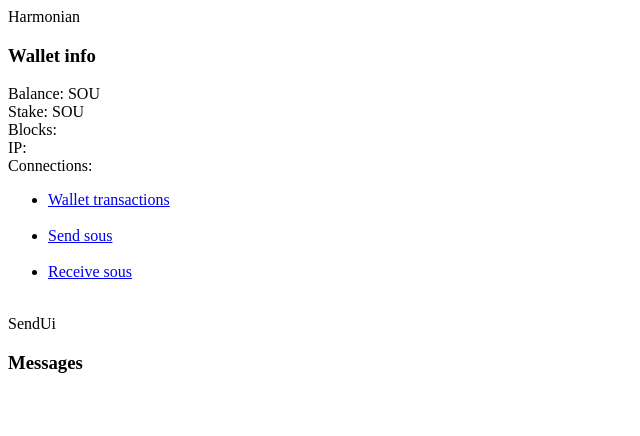
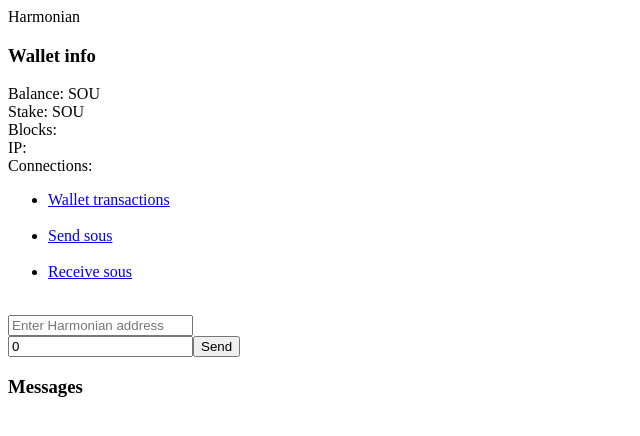
Before and after one commit to alphadelphia/archibras-front, a React app: page /send in a window 1280 px wide. Shown: the top 436 px of the page, without its empty margins (0-640 px from the left). Built offline with nearby package versions, Linux system fonts and the light colour scheme; no server answers; the HTML template or start-up script is replaced by a standard one.

Commit message:
basic sendtoaddress functionality

```diff
--- a/src/App.js
+++ b/src/App.js
@@ -8,66 +8,7 @@ import ReactDOM from 'react-dom';
 import { BrowserRouter as Router, Route, Switch, Link, withRouter } from 'react-router-dom';
 
 import TransactionList from './TransactionList';
-/*
-
-var gettransaction_gen = {
-    "amount" import TransactionList from './TransactionList';: 0.00000000,
-    "confirmations" : 4,
-    "generated" : true,
-    "blockhash" : "00007e684980aa9ea23a615b63c2cb9ff2a2f7d3be6b56e8429f60b75336ba7b",
-    "blockindex" : 0,
-    "blocktime" : 1513345871,
-    "txid" : "51cf44cb803cf46335013f6b7652f427e1c56f002c488ab3d64d151e95bb7d43",
-    "time" : 1513345863,
-    "timereceived" : 1513345863,
-    "details" : [
-        {
-            "account" : "",
-            "address" : "mkx3xd4mACBap88fWhpBvm6ypd8YkJjC3n",
-            "category" : "immature",
-            "amount" : 9744.78000000
-        }
-    ]
-};
-
-var gettransaction_send = {
-    "amount" : -10000.00000000,export default Transaction;
-    "fee" : -0.01000000,
-    "confirmations" : 0,
-    "txid" : "d0d0939d69daa2b512f53f77b38cd5b1a19e57329750993afef1917d56be8887",
-    "time" : 1513346424,
-    "timereceived" : 1513346424,
-    "details" : [
-        {
-            "account" : "",
-            "address" : "mvFFFH3hA8rBHPoACrVo39bkGom5XQC3Rr",
-            "category" : "send",
-            "amount" : -10000.00000000,
-            "fee" : -0.01000000
-        }
-    ]
-}
-
-var gettransaction_rec = {
-        {
-    "amount" : 10000.00000000,
-    "confirmations" : 0,
-    "txid" : "d0d0939d69daa2b512f53f77b38cd5b1a19e57329750993afef1917d56be8887",
-    "time" : 1513346424,
-    "timereceived" : 1513346424,
-    "details" : [
-        {
-            "account" : "",
-            "address" : "mvFFFH3hA8rBHPoACrVo39bkGom5XQC3Rr",
-            "category" : "receive",
-            "amount" : 10000.00000000
-        }
-
-}
-
-*/
-
-
+import SendDialogue from './SendDialogue';
 
 
 class App extends React.Component {
@@ -169,14 +110,10 @@ const UIWalletPanel = (props) => (
   	<Switch>
       <Route exact path='/' component={TransactionList}/>
       <Route path='/receive' component={ReceiveUi}/>
-      <Route path='/send' component={SendUi}/>
+      <Route path='/send' component={SendDialogue}/>
       <Route path='/transactions' component={TransactionList}/>
     </Switch>
   </div>
-)
-
-const SendUi = (props) => (
-	"SendUi"
 )
 
 const ReceiveUi = (props) => (
--- /dev/null
+++ b/src/SendDialogue.js
@@ -0,0 +1,68 @@
+import React from 'react';
+
+class SendDialogue extends React.Component {
+
+	//sent = false;
+
+	constructor(props) {
+	    super(props);
+
+		this.state = {
+	      address: '',
+	      amount: 0,
+	      sent: ''
+	    };
+	}
+
+	handleSubmit = (ev) => {
+		ev.preventDefault();
+
+		let address = this.state.address;
+		let amount = this.state.amount;
+
+		 fetch('http://localhost:8080/send?address=' + address + '&amount=' + amount)
+		    .then((res) => res.text())
+		    .then((data) => {
+		      console.log('fetch : ' + data);
+		      this.setState({sent: data});
+		 })
+	}
+
+
+	handleAddressChange = (ev) => {
+	    this.setState({address: ev.target.value});
+	}
+
+	handleAmountChange = (ev) => {
+	    this.setState({amount: ev.target.value});
+	}
+
+	render() {
+		console.log(this.state);
+		if (this.state.sent === '') {
+			return(
+				<div id="formcontainer">
+					<form className = "sendform" action="" onSubmit={this.handleSubmit}>
+					    <input className="address" id="address" type="text"
+					    	placeholder="Enter Harmonian address" name="address"
+					    	value={this.state.address}
+					    	onChange={this.handleAddressChange}
+					    	/>
+					    <br/>
+					    <input className="amount" id="amount" type="number"
+					    	placeholder="Enter amount of sous" name="amount"
+					    	value={this.state.amount}
+					    	onChange={this.handleAmountChange}
+					    	/>
+					    <input className="submit" id="submit" type="submit" value="Send" />
+				    </form>
+				</div>
+			);
+		} else {
+			return (
+				<div id="sentresponse">{this.state.sent}</div>
+			);
+		}
+	}
+}
+export default SendDialogue;
--- a/src/Transaction.js
+++ b/src/Transaction.js
@@ -27,7 +27,6 @@ class Transaction extends React.Component {
 	    };
 	    var iconCategory = null;
 	    this.setIcon(this.props.data.category);
-
   	}
 
   	componentDidMount() {
--- a/src/TransactionList.js
+++ b/src/TransactionList.js
@@ -21,7 +21,7 @@ class TransactionList extends React.Component {
 
 	render() {
         let list = this.state.txarray ?
-            this.state.txarray.map(tx  => <Transaction key={tx.txid}  data={tx} />) : "";
+            this.state.txarray.map(tx  => <Transaction key={tx.txid + tx.category}  data={tx} />) : "";
 		return (
             <ul className="tx-menu">
               {list}
```
Also changed, not shown: server.js (+19 -0 lines).
